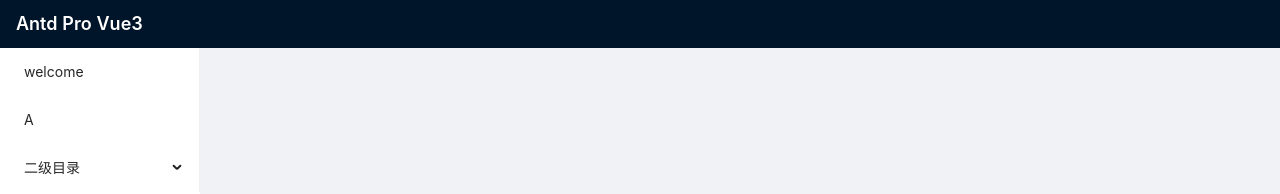
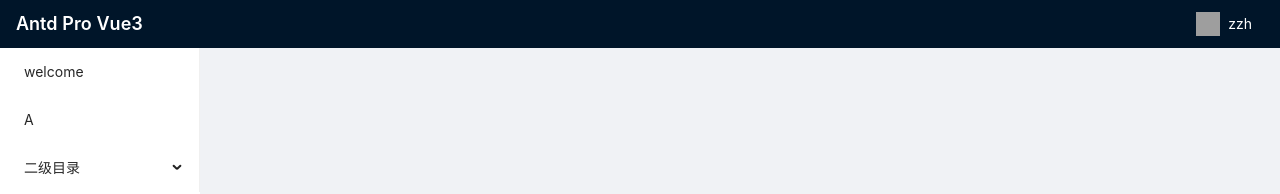
Before and after one commit to rywaroy/antd-pro-vue3, a Vue app: page /#/ in a window 1280 px wide. Shown: the top 194 px of the page. Built offline with nearby package versions, Linux system fonts and the light colour scheme; grey boxes are pictures that could not be loaded.

Commit message:
feat: 用户信息

```diff
--- a/src/components/BaseMenu/index.vue
+++ b/src/components/BaseMenu/index.vue
@@ -53,8 +53,6 @@ const selectMenu = (item) => {
     router.push(item.key);
 };
 
-// hideInMenu
-
 watch(() => route.path, () => {
     selectedKeys.value = [route.path];
 });
--- /dev/null
+++ b/src/components/RightContent/index.vue
@@ -0,0 +1,58 @@
+<template>
+    <div class="right-content">
+        <a-dropdown>
+            <template #overlay>
+                <a-menu>
+                    <a-menu-item>
+                        <div class="right-content-dropdown-item"><logout-outlined /> 退出登录</div>
+                    </a-menu-item>
+                </a-menu>
+            </template>
+            <div class="right-content-user">
+                <img class="right-content-user-avatar" src="https://gw.alipayobjects.com/zos/rmsportal/BiazfanxmamNRoxxVxka.png" alt="avatar">
+                {{ name }}
+            </div>
+        </a-dropdown>
+    </div>
+</template>
+<script>
+import { defineComponent } from 'vue';
+import { storeToRefs } from 'pinia';
+import { LogoutOutlined } from '@ant-design/icons-vue';
+import useUserStore from '@/stores/user';
+
+export default defineComponent({
+    name: 'RightContent',
+});
+</script>
+<script setup>
+
+const user = useUserStore();
+
+const { name } = storeToRefs(user);
+</script>
+<style lang="less" scoped>
+.right-content-dropdown-item {
+    min-width: 160px;
+}
+
+.right-content-user {
+    display: flex;
+    align-items: center;
+    color: #fff;
+    height: 100%;
+    padding: 0 12px;
+    cursor: pointer;
+    transition: all .3s;
+
+    &:hover {
+        background-color: #252a3d;
+    }
+}
+
+.right-content-user-avatar {
+    width: 24px;
+    height: 24px;
+    margin-right: 8px;
+}
+</style>
--- a/src/layouts/BasicLayout.vue
+++ b/src/layouts/BasicLayout.vue
@@ -4,6 +4,7 @@
             <div class="basic-layout-header-title">
                 {{ setting.title }}
             </div>
+            <right-content />
         </a-layout-header>
         <a-layout>
             <a-layout-sider theme="light">
@@ -19,6 +20,7 @@
 <script setup>
 import setting from '@/config/defaultSettings';
 import BaseMenu from '@/components/BaseMenu/index.vue';
+import RightContent from '@/components/RightContent/index.vue';
 
 </script>
 <style scoped>
```
